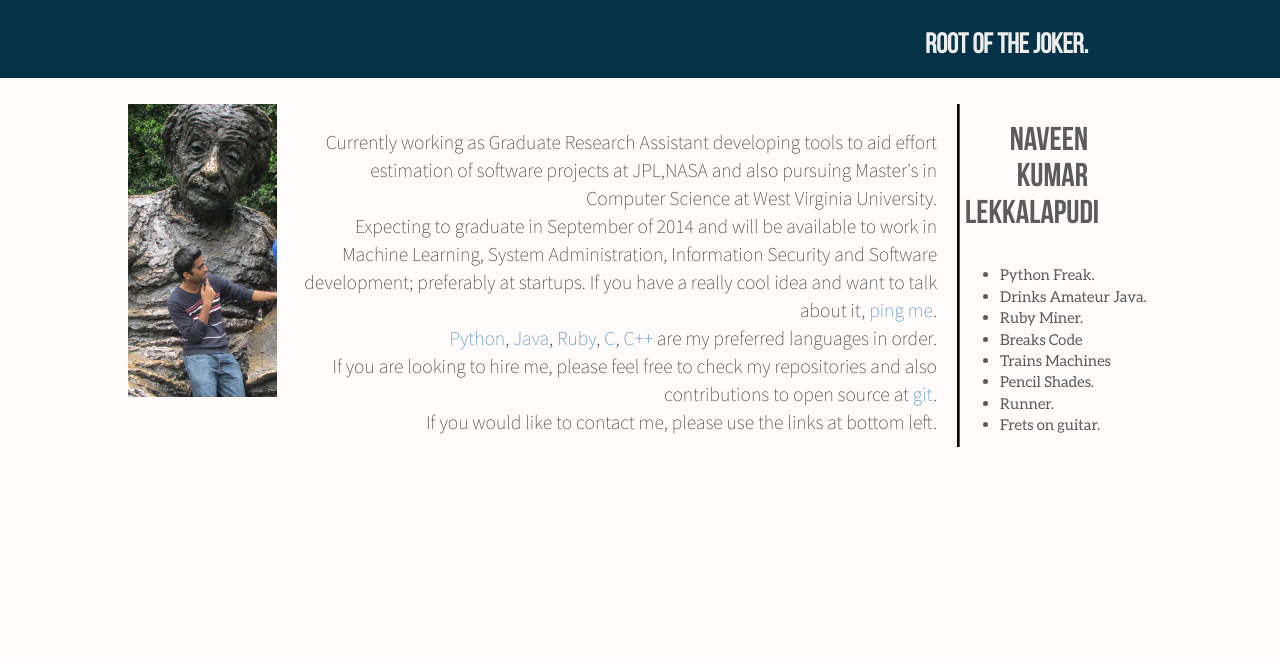
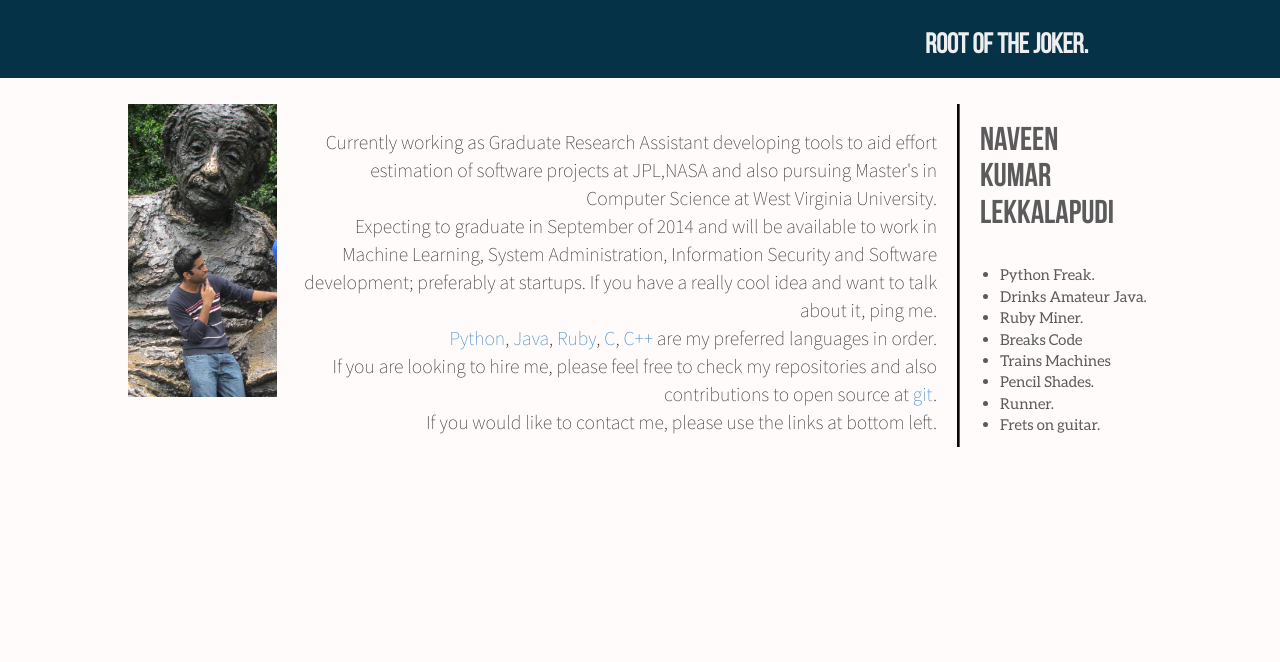
Before and after one commit to nave91/persona, a plain HTML site: page index.html in a window 1280 px wide. Shown: the top 662 px of the page. Drawn offline with Linux system fonts and the light colour scheme.

Commit message:
Changing aligns

```diff
--- a/css/main.css
+++ b/css/main.css
@@ -70,11 +70,11 @@ wrapper {
     font-family: 'BebasNeue Bold', serif;
     font-size: 33px;
     font-weight: 100;
-    padding-left: 2%;
+    padding-left: 20px;
     padding-right: 50%;
     right: 4%;
     color: #5B5B5C;
-    text-align: right;
+    text-align: left;
 }
 
 
--- a/index.html
+++ b/index.html
@@ -21,7 +21,7 @@
                 West Virginia University. <br>
                 Expecting to graduate in September of 2014 and will be available to work in Machine Learning,
                 System Administration, Information Security and Software development; preferably at startups.
-                If you have a really cool idea and want to talk about it, <a href="rekojtoor@gmail.com">ping me</a>.<br>
+                If you have a really cool idea and want to talk about it, ping me.<br>
                 <a href="https://www.python.org/">Python</a>, <a href="http://www.java.com/">Java</a>,
                 <a href="https://www.ruby-lang.org/">Ruby</a>,
                 <a href="http://cm.bell-labs.com/who/dmr/chist.html">C</a>,
```
